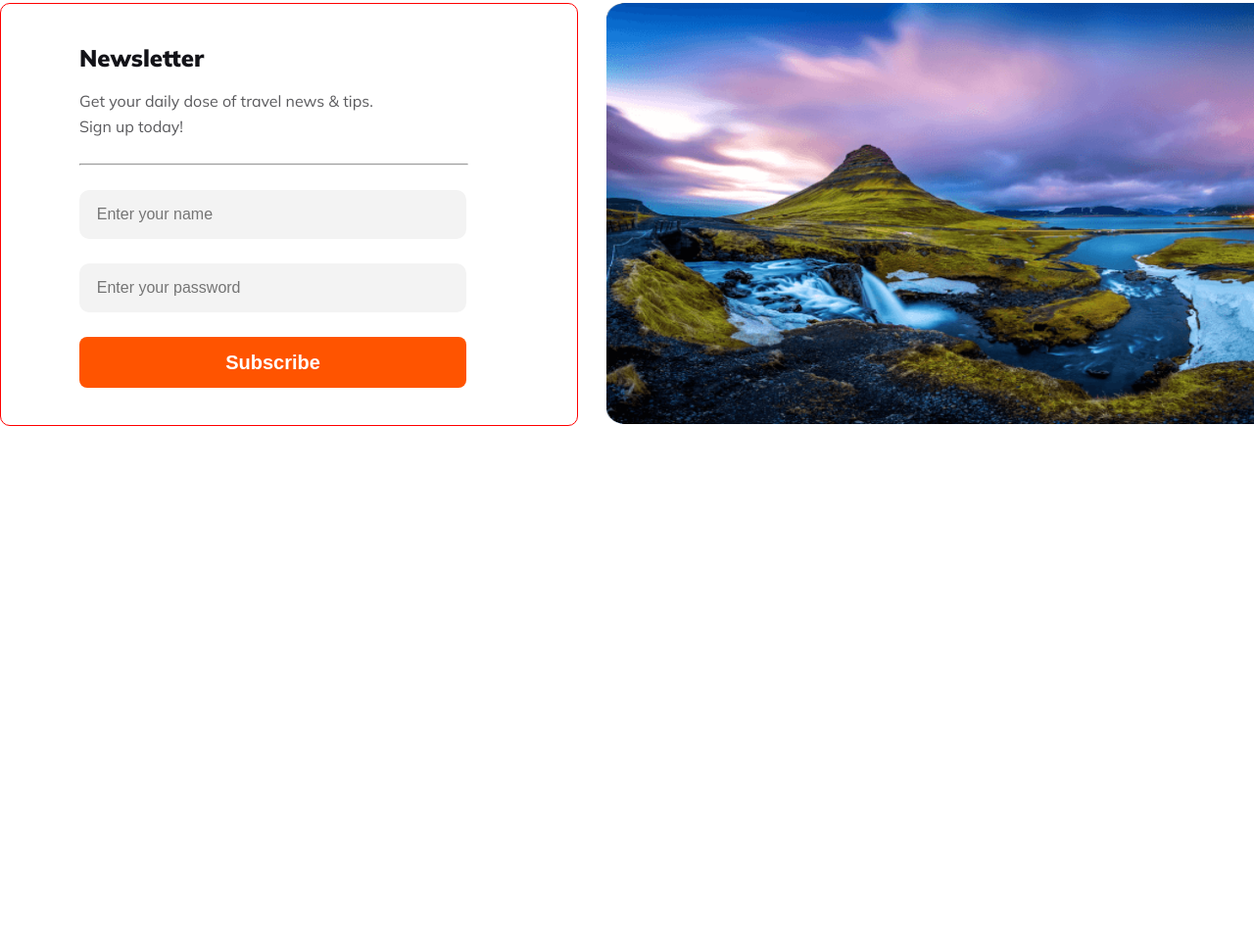
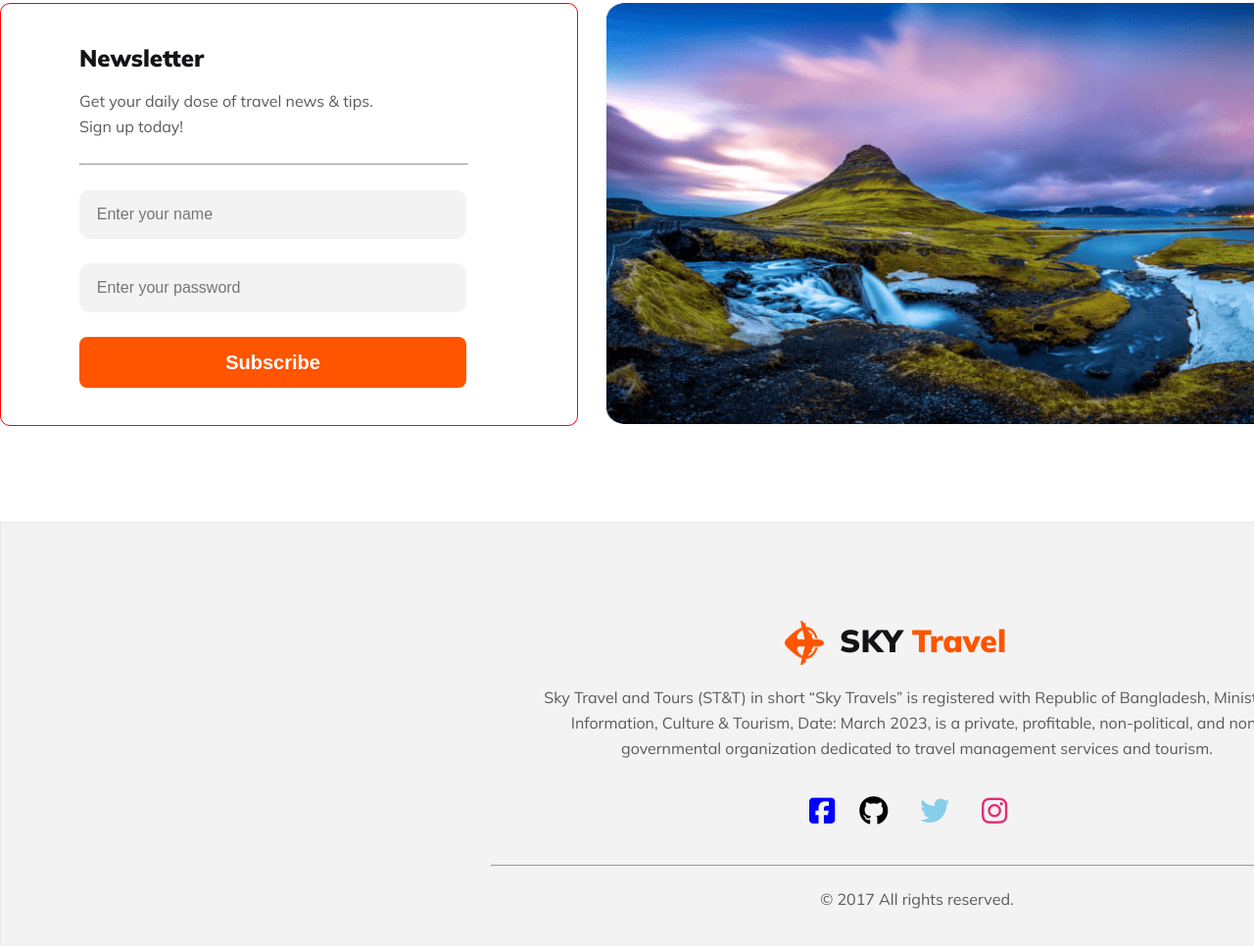
Before and after one commit to Hasibur14/sky-travel, a plain HTML site: page index.html in a window 1280 px wide. Shown: the part 4485-5451 px from the top of the page at 98% size. Before the commit the page ends 5018 px from the top, so only its background shows below. Drawn offline with Linux system fonts and the light colour scheme.

Commit message:
complete the footer section

```diff
--- a/index.html
+++ b/index.html
@@ -7,6 +7,9 @@
     <title>SKY Travel</title>
     <link rel="stylesheet" href="styles/style.css">
     <link rel="stylesheet" href="styles/responsive.css">
+    <link rel="stylesheet" href="https://cdnjs.cloudflare.com/ajax/libs/font-awesome/6.5.1/css/all.min.css"
+        integrity="sha512-DTOQO9RWCH3ppGqcWaEA1BIZOC6xxalwEsw9c2QQeAIftl+Vegovlnee1c9QX4TctnWMn13TZye+giMm8e2LwA=="
+        crossorigin="anonymous" referrerpolicy="no-referrer" />
 
 <body>
     <header>
@@ -176,12 +179,16 @@
         <section class=" Perfect-Place">
             <div class="Perfect-Place-text">
                 <h2>A Simple Perfect Place To Get Lost</h2>
-                <p>The perfect place to get lost depends on individual preferences, whether it's the solitude of nature, the creativity of an artistic space, the warmth of a community, or the cultural richness of a historical setting</p><br>
-                  <ul>
-                    <li>A secluded cabin in the woods, surrounded by nature's beauty, provides a serene and peaceful escape from the hustle and bustle of everyday life.</li>
-                    <li>A cabin nestled in the mountains, surrounded by snow-capped peaks or lush greenery, provides a quiet escape for those seeking solitude and connection with nature.</li><br>
-                  </ul>
-                  <button>See More</button>
+                <p>The perfect place to get lost depends on individual preferences, whether it's the solitude of nature,
+                    the creativity of an artistic space, the warmth of a community, or the cultural richness of a
+                    historical setting</p><br>
+                <ul>
+                    <li>A secluded cabin in the woods, surrounded by nature's beauty, provides a serene and peaceful
+                        escape from the hustle and bustle of everyday life.</li>
+                    <li>A cabin nestled in the mountains, surrounded by snow-capped peaks or lush greenery, provides a
+                        quiet escape for those seeking solitude and connection with nature.</li><br>
+                </ul>
+                <button>See More</button>
 
 
             </div>
@@ -198,22 +205,50 @@
                     <h2>Newsletter</h2>
                     <p>Get your daily dose of travel news & tips. Sign up today!</p>
                     <hr>
-                    <input type="text" placeholder="    Enter your name" name="" id="" ><br>
+                    <input type="text" placeholder="    Enter your name" name="" id=""><br>
                     <input type="text" name="" placeholder="    Enter your password" id=""><br>
                     <button>Subscribe</button>
 
                 </div>
-                </div>
+            </div>
 
             <div class="newsletter-img">
-                 <img src="./Images/Rectangle 8 (1).png" alt="">
+                <img src="./Images/Rectangle 8 (1).png" alt="">
             </div>
 
-        </section >
+        </section>
 
     </main>
 
-    <footer>
+    <footer class="footer">
+
+        <div class="footer-container">
+
+            <div class="footer-head">
+
+                <img src="./Images/Group 40071 (2).png" alt="">
+                <h2>SKY <span style="color: #FF5400;">Travel</span></h2>
+            </div>
+
+
+            <p>Sky Travel and Tours (ST&T) in short “Sky Travels” is registered with Republic of Bangladesh,
+                Ministry of Information, Culture & Tourism, Date: March 2023, is a private, profitable,
+                non-political, and non-governmental organization dedicated to travel management services and
+                tourism.</p>
+
+            <div class="footer-icons">
+                <span style="color: blue;"><i class="fa-brands fa-square-facebook"></i></span>
+
+                <span style="color:black;"><i class="fa-brands fa-github"></i><span>
+
+                        <span style="color: skyblue;"><i class="fa-brands fa-twitter"></i>
+
+                            <span style="color:rgb(229, 42, 116)"> <i class="fa-brands fa-instagram"></i></span>
+            </div>
+            <hr>
+
+            <p>&copy; 2017 All rights reserved.</p>
+        </div>
 
     </footer>
 </body>
--- a/styles/style.css
+++ b/styles/style.css
@@ -500,10 +500,11 @@ button:hover {
 .newsletter-btn {
     width: 43%;
 }
-.newsletter-btn-sub{
+
+.newsletter-btn-sub {
     border: 1px solid red;
     border-radius: 10px;
-    width:95% ;
+    width: 95%;
     height: 100%;
 }
 
@@ -547,7 +548,8 @@ button:hover {
     border: none;
 
 }
-.newsletter-btn button{
+
+.newsletter-btn button {
     width: 395px;
     margin-left: 80px;
     margin-top: 25px;
@@ -563,3 +565,69 @@ button:hover {
     height: 100%;
     border-radius: 15px;
 }
+
+
+/* footer section */
+footer {
+    border: 1px solid rgba(19, 19, 24, 0.05) ;
+    background-color: rgba(19, 19, 24, 0.05);
+    width: 100%;
+    height: 500px;
+
+}
+.footer-container {
+
+}
+
+.footer-head {
+    font-size: ;
+    display: flex;
+    text-align: center;
+    margin-left: 800px;
+    margin-top: 100px;
+}
+
+.footer-head img {
+    width: 40px;
+    height: 45px;
+}
+
+.footer-head h2 {
+    color: var(--Dark-01, #131318);
+    font-size: 32px;
+    font-weight: 800;
+    margin-left: 16px;
+}
+
+.footer-container p {
+    color: #5A5A5D;
+    font-size: 16px;
+    font-weight: 400;
+    line-height: 26px;
+    width: 770px;
+    height: 50px;
+    margin-left: 550px;
+    margin-top: 20px;
+    text-align: center;
+}
+
+.footer-icons {
+    /* border: 2px solid tomato; */
+    width: 300px;
+    height: 24px;
+    font-size: 30px;
+    text-align: center;
+    margin-left: 800px;
+    margin-top: 60px;
+    display: flex;
+
+}
+.fa-brands{
+    margin-left: 25px;
+}
+.footer-container hr{
+    background: rgba(19, 19, 24, 0.10);
+    width: 870px;
+    margin-top: 50px;
+    margin-left: 500px;
+}
```
